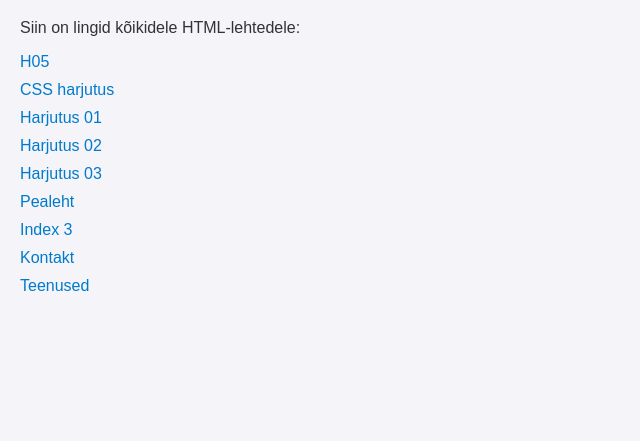
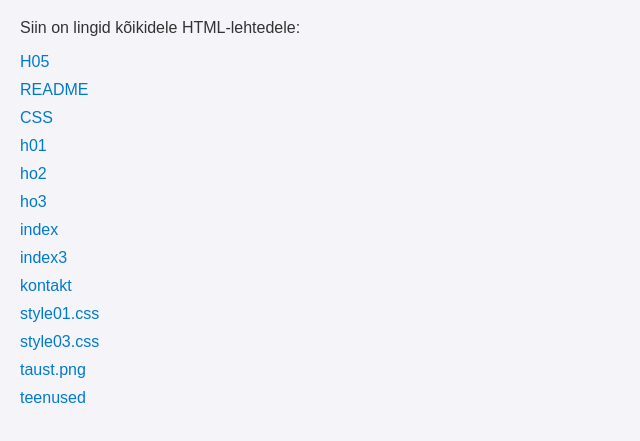
Before and after one commit to Kr1ss22/Kr1ss22.github.io, a plain HTML site: page index.html in a window 1280 px wide. Shown: the part 61-502 px from the top of the page, without its empty margins (0-640 px from the left). Drawn offline with Linux system fonts and the light colour scheme.

Commit message:
Update index.html

```diff
--- a/index.html
+++ b/index.html
@@ -34,15 +34,19 @@
     <h1>Minu HTML-lehed</h1>
     <p>Siin on lingid kõikidele HTML-lehtedele:</p>
     <ul>
-        <li><a href="/H05.html">H05</a></li>
-        <li><a href="/css.html">CSS harjutus</a></li>
-        <li><a href="/h01.html">Harjutus 01</a></li>
-        <li><a href="/ho2.html">Harjutus 02</a></li>
-        <li><a href="/ho3.html">Harjutus 03</a></li>
-        <li><a href="/index.html">Pealeht</a></li>
-        <li><a href="/index3.html">Index 3</a></li>
-        <li><a href="/kontakt.html">Kontakt</a></li>
-        <li><a href="/teenused.html">Teenused</a></li>
+        <li><a href="H05.html">H05</a></li>
+        <li><a href="README.md">README</a></li>
+        <li><a href="css.html">CSS</a></li>
+        <li><a href="h01.html">h01</a></li>
+        <li><a href="ho2.html">ho2</a></li>
+        <li><a href="ho3.html">ho3</a></li>
+        <li><a href="index.html">index</a></li>
+        <li><a href="index3.html">index3</a></li>
+        <li><a href="kontakt.html">kontakt</a></li>
+        <li><a href="style01.css">style01.css</a></li>
+        <li><a href="style03.css">style03.css</a></li>
+        <li><a href="taust.png">taust.png</a></li>
+        <li><a href="teenused.html">teenused</a></li>
     </ul>
 </body>
 </html>
```
